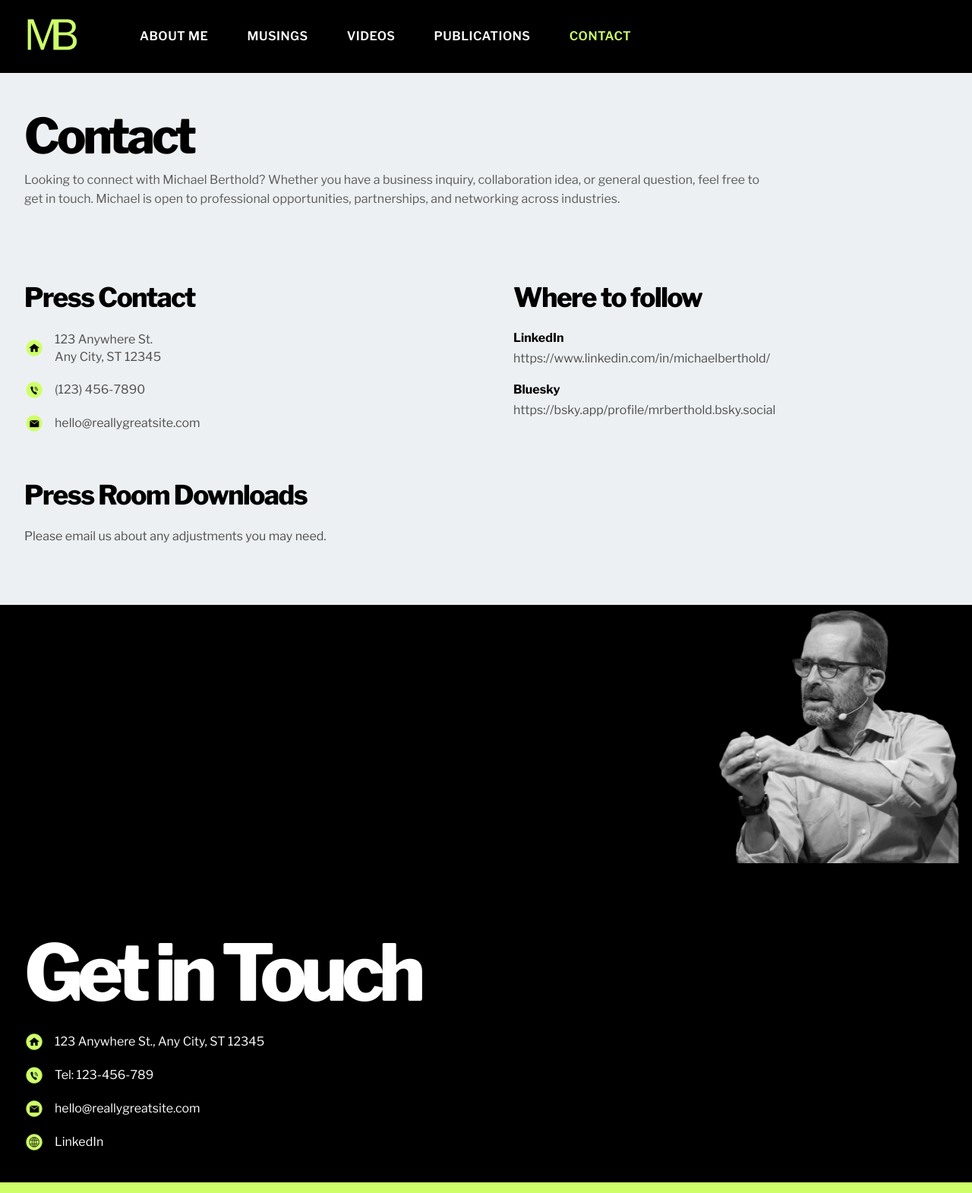
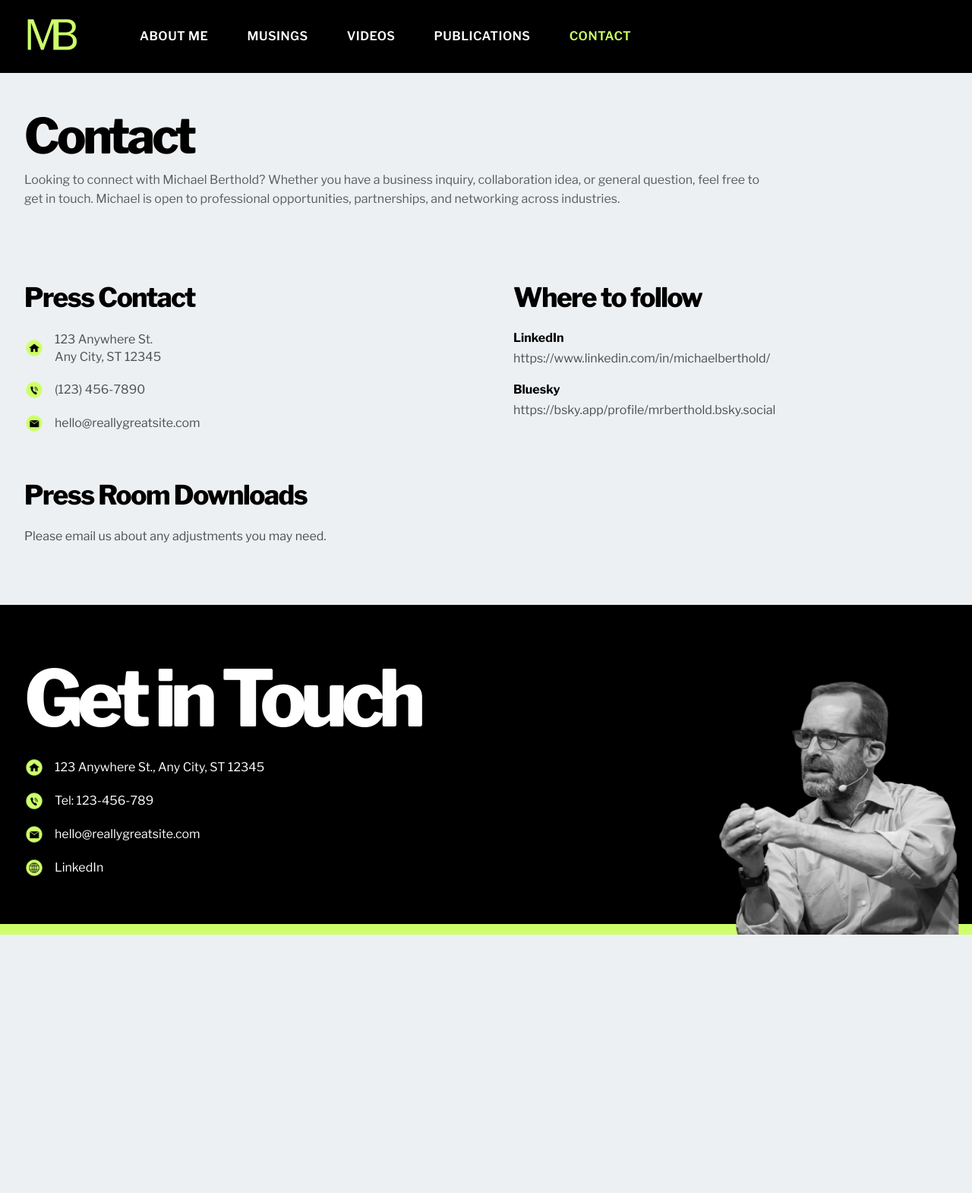
Before and after one commit to lacahelpme/mb, a Jekyll site: the page built from contact.html, in a window 1280 px wide. Shown: the whole page at 76% size. Built offline with Jekyll 4.4.1, drawn with Linux system fonts in a browser that asks for light colours; after the commit the page ends 1230 px from its top, so only the background shows below that.

Commit message:
Update style.css

```diff
--- a/assets/css/style.css
+++ b/assets/css/style.css
@@ -1615,9 +1615,8 @@ h4:last-child {
 .footer-grid {
   min-height: 420px;
   display: grid;
-  grid-template-columns: minmax(0, 1fr) minmax(260px, 420px);
-  align-items: end;
-  column-gap: clamp(32px, 4vw, 72px);
+  grid-template-columns: 1fr;
+  align-items: center;
   position: relative;
 }
 
@@ -1670,11 +1669,10 @@ h4:last-child {
 }
 
 .footer-figure {
-  position: relative;
-  width: 100%;
-  max-width: 420px;
-  justify-self: end;
-  align-self: end;
+  position: absolute;
+  right: 0;
+  bottom: 0;
+  width: min(32vw, 420px);
   z-index: 1;
   pointer-events: none;
 }
@@ -1810,19 +1808,10 @@ a:focus-visible {
 
   .footer-grid {
     min-height: auto;
-    grid-template-columns: minmax(0, 1fr) minmax(220px, 360px);
-    column-gap: 28px;
-    align-items: end;
-  }
-
-  .footer-copy {
-    padding: 48px 0 34px;
   }
 
   .footer-figure {
-    width: 100%;
-    max-width: 360px;
-    justify-self: end;
+    width: min(46vw, 420px);
   }
 
   .footer-figure img {
```
